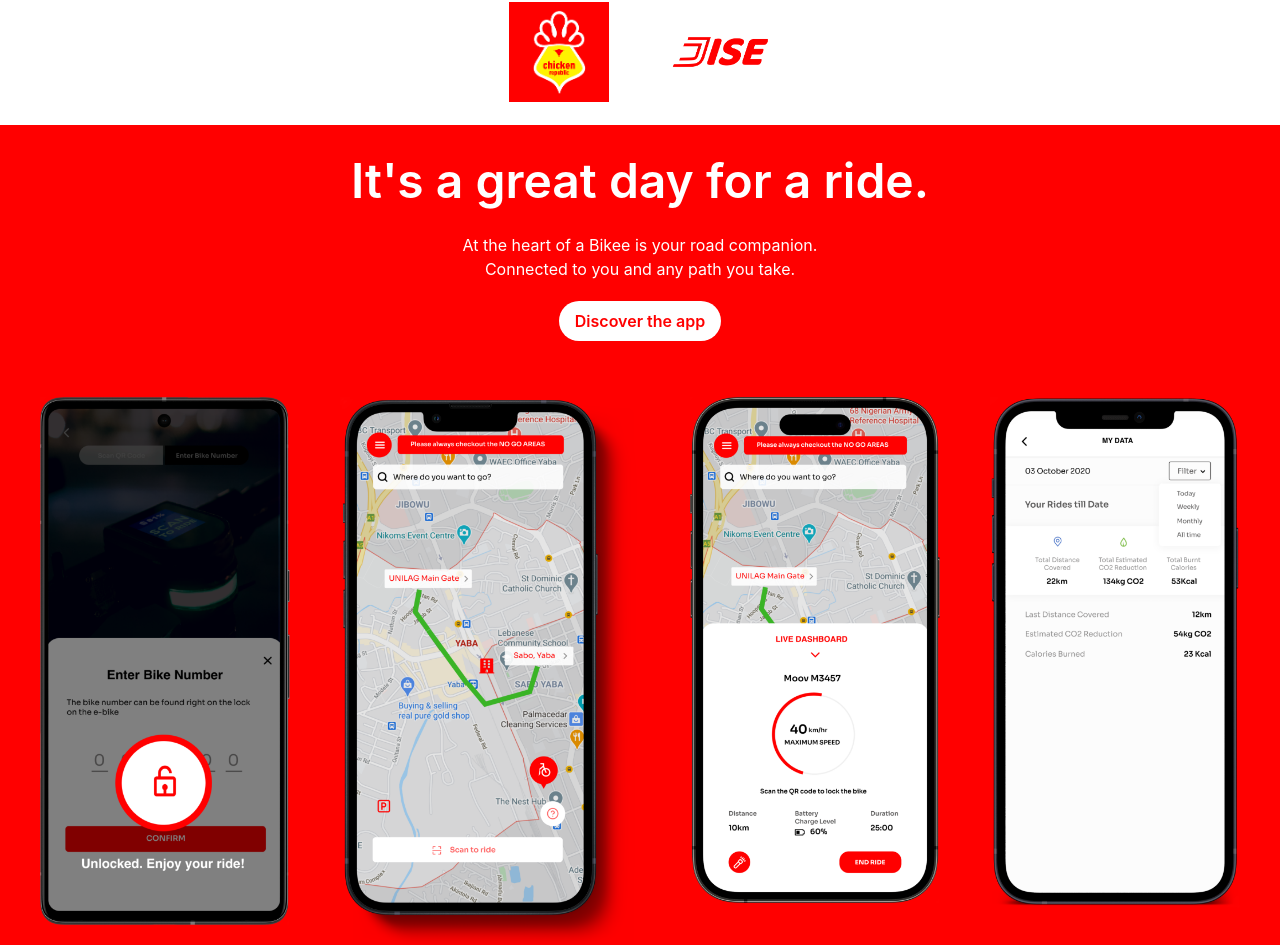
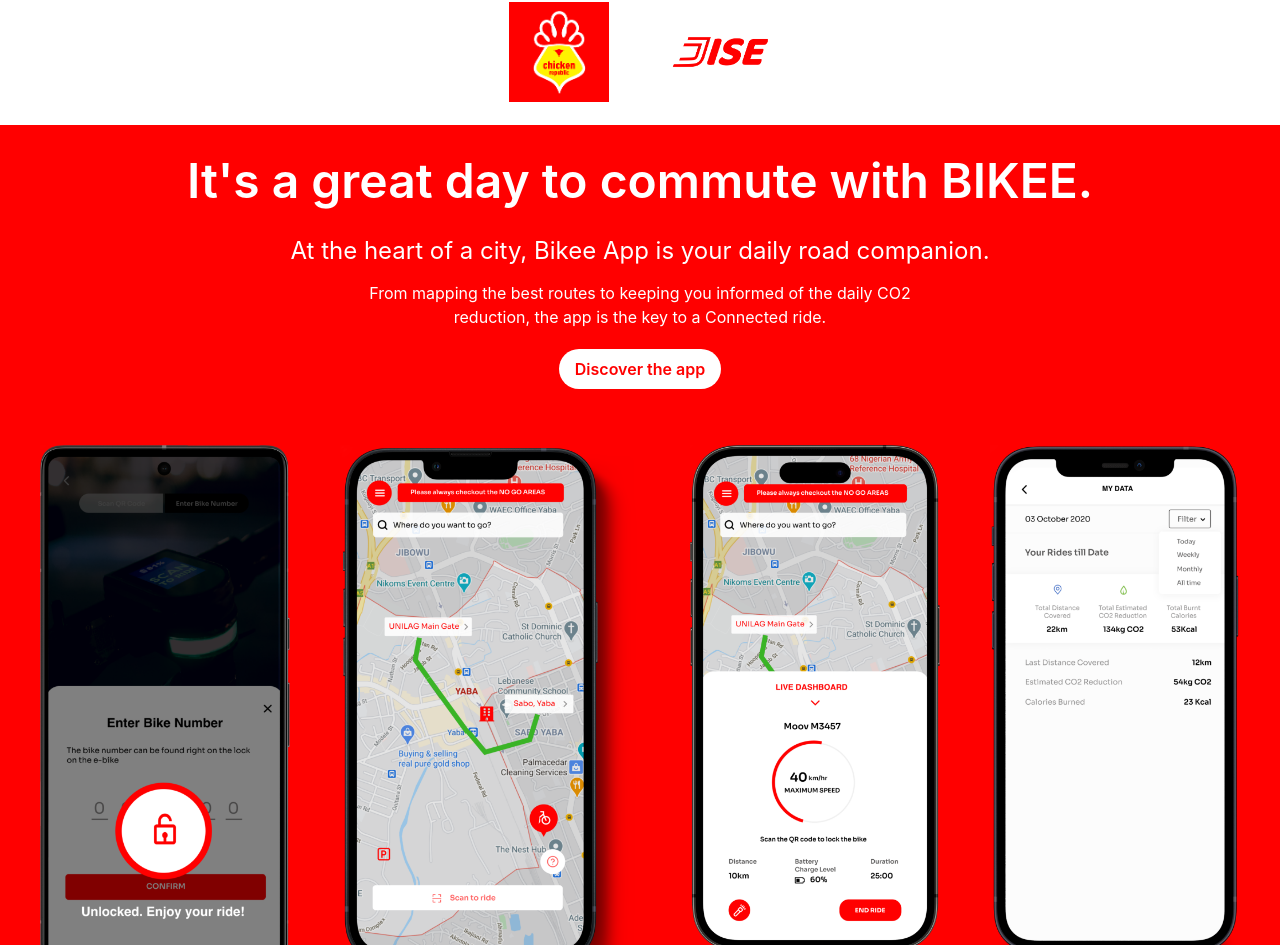
Before and after one commit to AdeCode/Bikee, a React (Create React App) app: page / in a window 1280 px wide. Shown: the part 1646-2591 px from the top of the page. Built offline with nearby package versions, Linux system fonts and the light colour scheme.

Commit message:
updated app screenshots section texts

```diff
--- a/src/components/TopSection.js
+++ b/src/components/TopSection.js
@@ -139,9 +139,9 @@
         </div>
         <div className='flex lg:flex-col bg-red px-10 py-5'>
             <div className='flex flex-col justify-center items-center text-white mb-14'>
-                <h1 className='text-[3rem] font-semibold mb-4'>It's a great day for a ride.</h1>
-                <p className='text-base'>At the heart of a Bikee is your road companion. </p>
-                <p className='text-base lg:mb-5'>Connected to you and any path you take.</p>
+                <h1 className='text-[3rem] font-semibold mb-4'>It's a great day to commute with BIKEE.</h1>
+                <p className='text-[1.5rem] mb-3'>At the heart of a city, Bikee App is your daily road companion. </p>
+                <p className='text-base lg:mb-5 w-[600px] text-center'>From mapping the best routes to keeping you informed of the daily CO2 reduction, the app is the key to a Connected ride.</p>
                 <a href='https://play.google.com/store/apps/details?id=com.motionafrica.e_bike_app&hl=en&gl=US' target='_blank' rel='noreferrer' className='bg-white rounded-3xl text-red text-base font-semibold py-2 px-4'>Discover the app</a>
             </div>
             <div className='flex justify-between'>
--- a/src/pages/NewHome.js
+++ b/src/pages/NewHome.js
@@ -116,9 +116,9 @@
       </div>
       <div className='flex lg:flex-col bg-red px-10 py-5'>
             <div className='flex flex-col justify-center items-center text-white mb-14'>
-                <h1 className='text-[3rem] font-semibold mb-4'>It's a great day for a ride.</h1>
-                <p className='text-base'>At the heart of a Bikee is your road companion. </p>
-                <p className='text-base lg:mb-5'>Connected to you and any path you take.</p>
+                <h1 className='text-[3rem] font-semibold mb-4'>It's a great day to commute with BIKEE.</h1>
+                <p className='text-[1.5rem] mb-3'>At the heart of a city, Bikee App is your daily road companion. </p>
+                <p className='text-base lg:mb-5 w-[600px] text-center'>From mapping the best routes to keeping you informed of the daily CO2 reduction, the app is the key to a Connected ride.</p>
                 <a href='https://play.google.com/store/apps/details?id=com.motionafrica.e_bike_app&hl=en&gl=US' target='_blank' rel='noreferrer' className='bg-white rounded-3xl text-red text-base font-semibold py-2 px-4'>Discover the app</a>
             </div>
             <div className='flex justify-between'>
```
